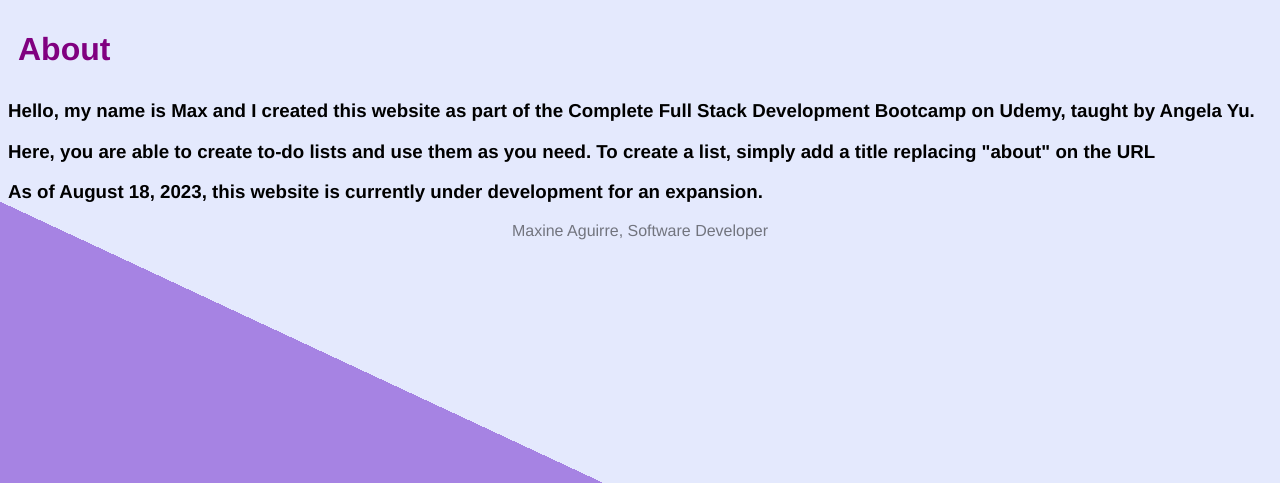
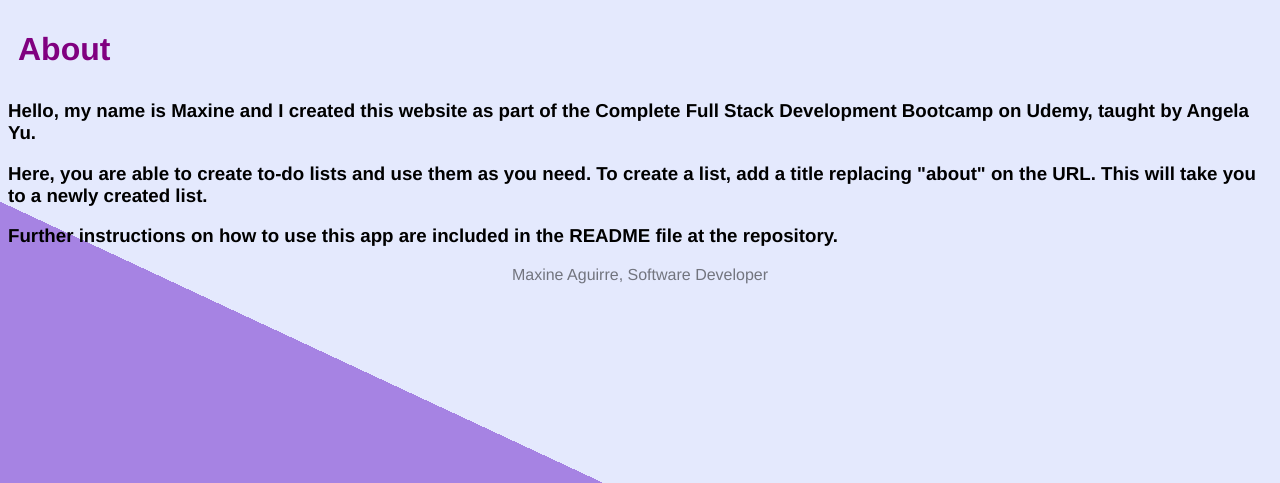
Before and after one commit to maguirr4-uo/To-Do-List, a Node server app: page /about in a window 1280 px wide. Shown: the top 483 px of the page. Run offline with Node 20, Linux system fonts and the light colour scheme; some libraries are stand-ins or nearby versions.

Commit message:
Update about.ejs

```diff
--- a/views/about.ejs
+++ b/views/about.ejs
@@ -2,10 +2,10 @@
 
 <h1 class="abt-title">About</h1>
 
-<h3>Hello, my name is Max and I created this website as part of the Complete Full Stack Development Bootcamp on Udemy, taught by Angela Yu.</h3>
+<h3>Hello, my name is Maxine and I created this website as part of the Complete Full Stack Development Bootcamp on Udemy, taught by Angela Yu.</h3>
 
-<h3>Here, you are able to create to-do lists and use them as you need. To create a list, simply add a title replacing "about" on the URL</h3>
+<h3>Here, you are able to create to-do lists and use them as you need. To create a list, add a title replacing "about" on the URL. This will take you to a newly created list.</h3>
 
-<h3>As of August 18, 2023, this website is currently under development for an expansion.</h3>
+<h3>Further instructions on how to use this app are included in the README file at the repository.</h3>
 
 <%- include("footer") -%>
```
